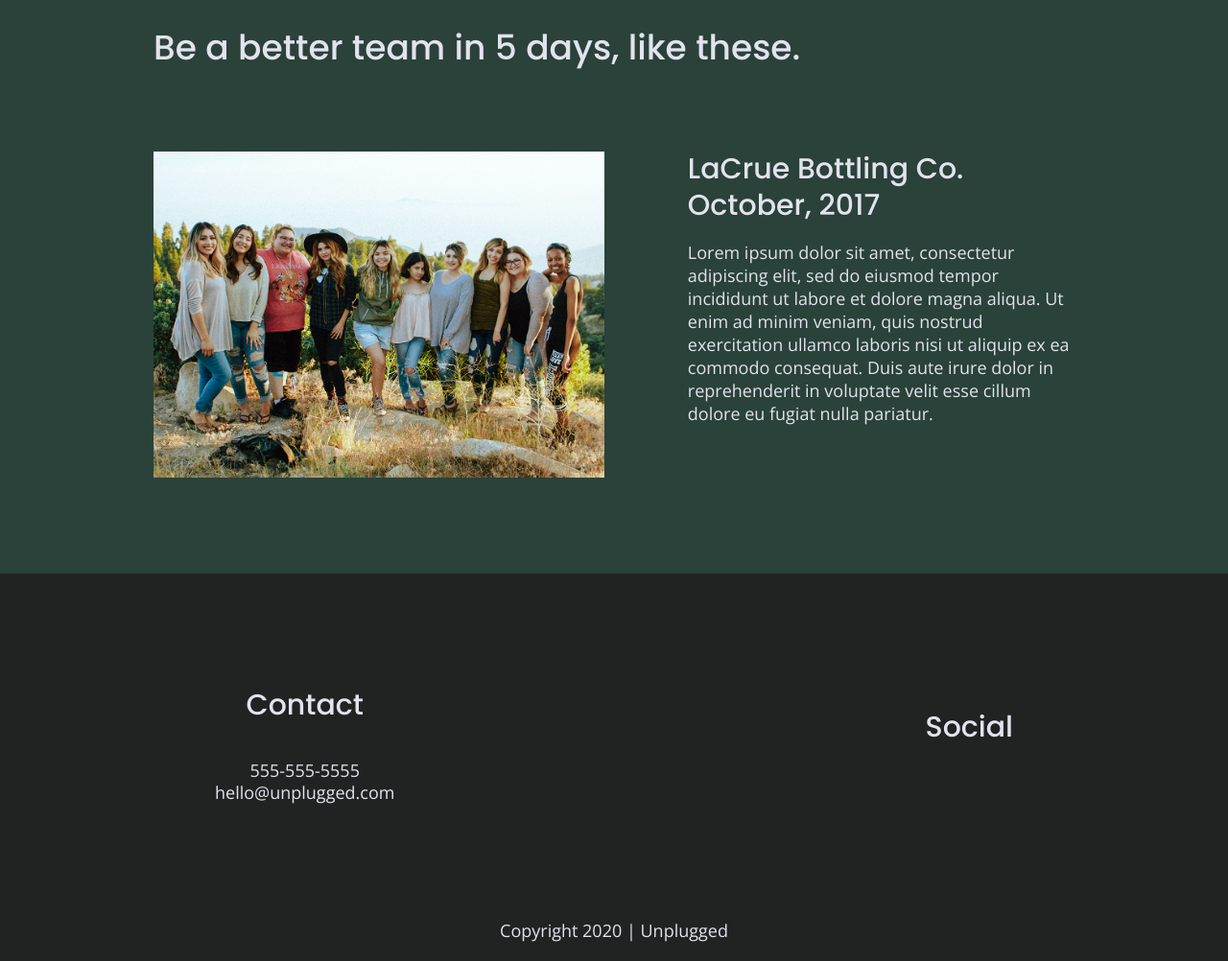
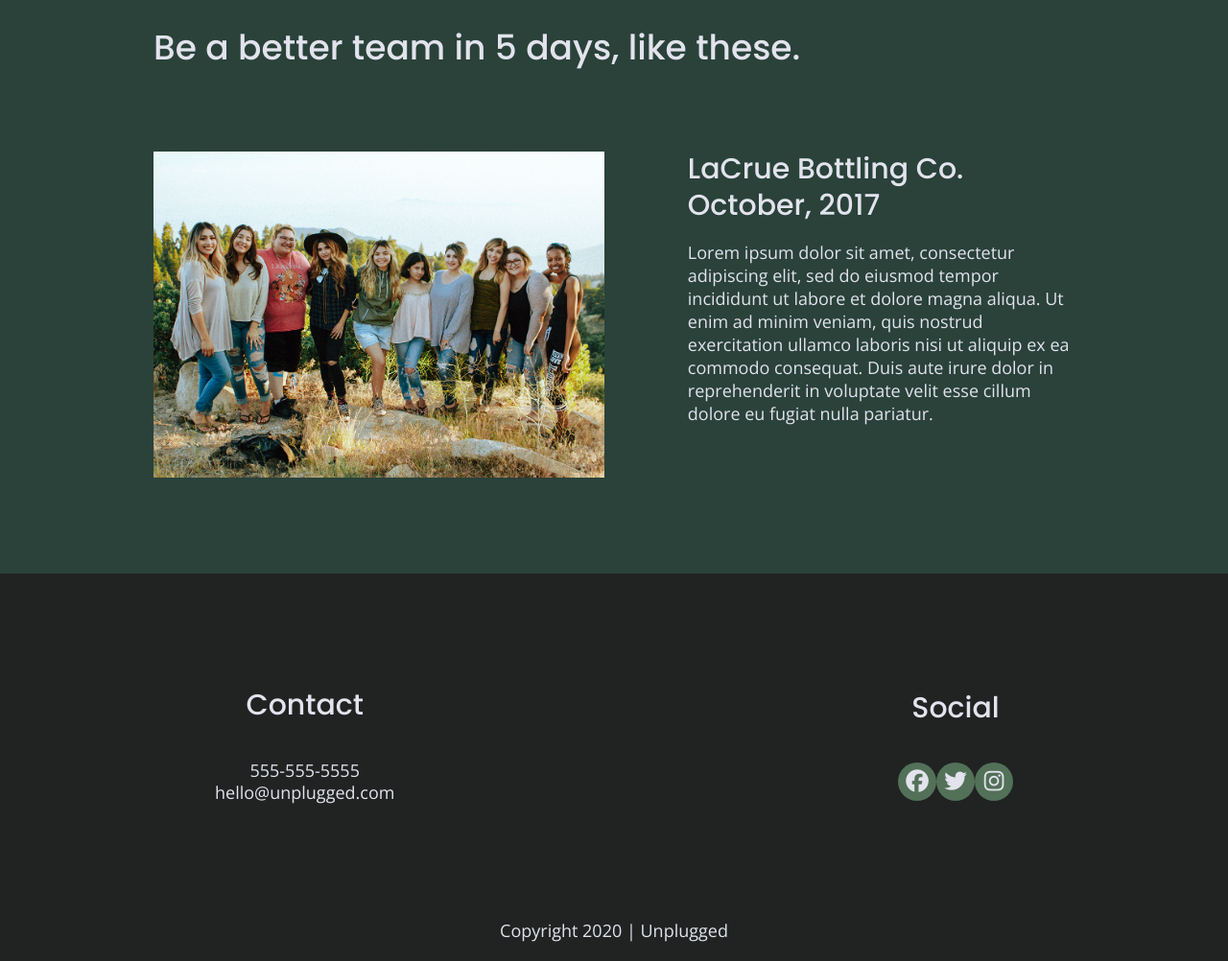
Before and after one commit to jstickle-codes/unplugged-retreat, a website built with Parcel: page index.html in a window 1280 px wide. Shown: the part 1972-2974 px from the top of the page at 96% size. Built offline with nearby package versions, Linux system fonts and the light colour scheme.

Commit message:
Added social media icons

```diff
--- a/css/main.css
+++ b/css/main.css
@@ -230,7 +230,15 @@ footer .social-icons {
   align-items: center;
 }
 
+footer .social-icons i {
+  font-size: 1.3125em;
+}
+
 footer .social-icons p {
+  background-color: #527158;
+  border-radius: 50%;
+  width: 40px;
+  height: 40px;
   display: flex;
   justify-content: center;
   align-items: center;
--- a/index.html
+++ b/index.html
@@ -128,9 +128,9 @@
         <div class="social">
           <h4>Social</h4>
           <div class="social-icons">
-            <p><a href="https://www.facebook.com/yoursite" target="_blank"></a></p>
-            <p><a href="https://www.twitter.com/yoursite" target="_blank"></a></p>
-            <p><a href="https://www.instagram.com/yoursite" target="_blank"></a></p>
+            <p><a href="https://www.facebook.com/yoursite" target="_blank"><i class="fab fa-facebook"></i></a></p>
+            <p><a href="https://www.twitter.com/yoursite" target="_blank"><i class="fab fa-twitter"></i></a></p>
+            <p><a href="https://www.instagram.com/yoursite" target="_blank"><i class="fab fa-instagram"></i></a></p>
           </div>
         </div>
       </div><!--footer content ends-->
```
Also changed, not shown: about/index.html (+3 -3 lines), faq/index.html (+3 -3 lines).
